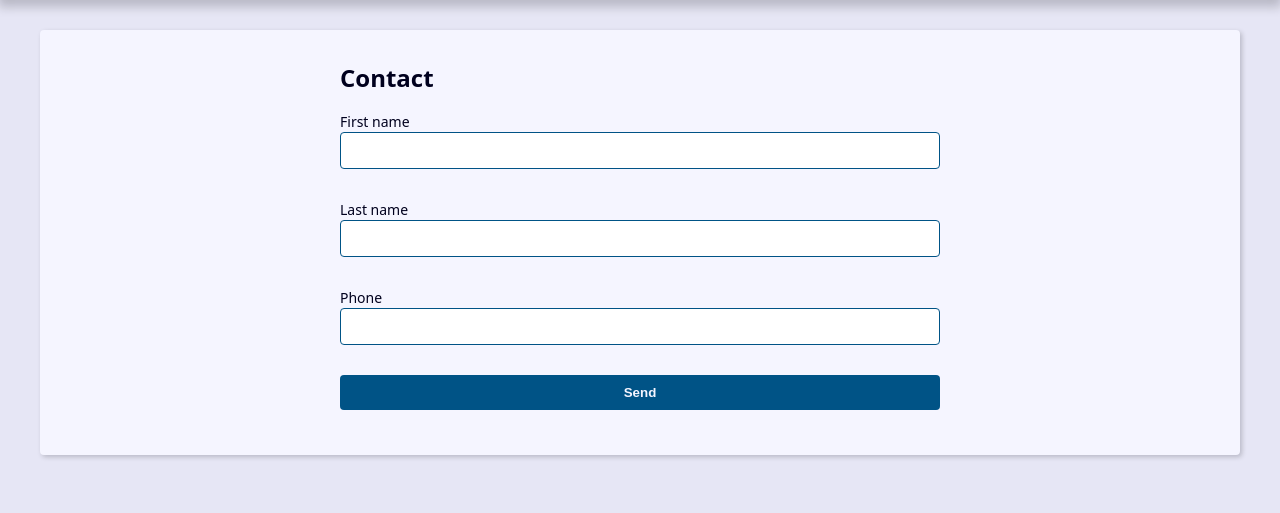
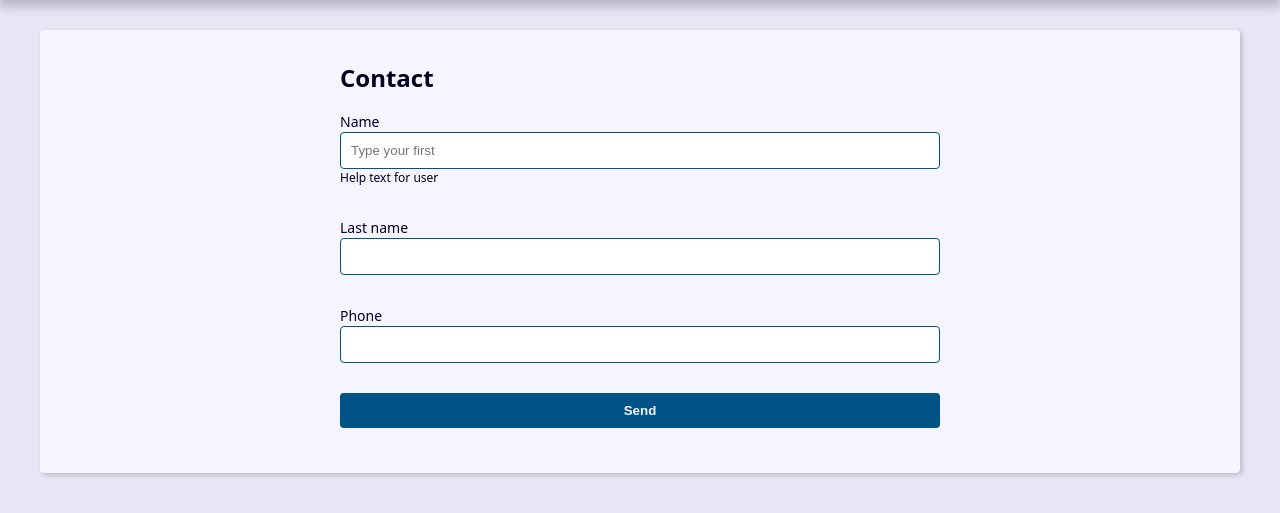
Before and after one commit to gaaiuss/Agenda, a Django app: template contact/templates/contact/create.html in a window 1280 px wide. Shown: the part 239-752 px from the top of the page. Run offline with Django 5.2, Linux system fonts and the light colour scheme; the template is opened without the code that fills it: values that come from a table or form of the project are taken from there, others are empty; parts of the project's set-up code (start-up, migrations or seed data) failed here and were passed over.

Commit message:
creating form fields

```diff
--- a/contact/forms.py
+++ b/contact/forms.py
@@ -5,9 +5,36 @@ from .models import Contact
 
 
 class ContactForm(forms.ModelForm):
+    first_name = forms.CharField(
+        widget=forms.TextInput(
+            attrs={
+                'class': 'classe-a classe-b',
+                'placeholder': 'Type your first',
+            },
+        ),
+        label='Name',
+        help_text='Help text for user'
+    )
+
+    def __init__(self, *args, **kwargs):
+        super().__init__(*args, **kwargs)
+
+        # self.fields['first_name'].widget.attrs.update({
+        #     'class': 'classe-a classe-b',
+        #     'placeholder': 'Type your first',
+        # })
+
     class Meta:
         model = Contact
-        fields = 'first_name', 'last_name', 'phone',
+        fields = ('first_name', 'last_name', 'phone',)
+        # widgets = {
+        #     'first_name': forms.TextInput(
+        #         attrs={
+        #             'class': 'classe-a classe-b',
+        #             'placeholder': 'Type your first name',
+        #         }
+        #     ),
+        # }
 
     def clean(self):
         # cleaned_data = self.cleaned_data
--- a/contact/templates/contact/create.html
+++ b/contact/templates/contact/create.html
@@ -19,6 +19,10 @@
                     <label for="{{ field.id_for_label }}">{{ field.label }}</label>
                     {{ field }}
                     {{ field.errors }}
+
+                    {% if field.help_text %}
+                        <p class="help-text">{{ field.help_text }}</p>
+                    {% endif %}
                 </div>
             </div>
         {% endfor %}
```
